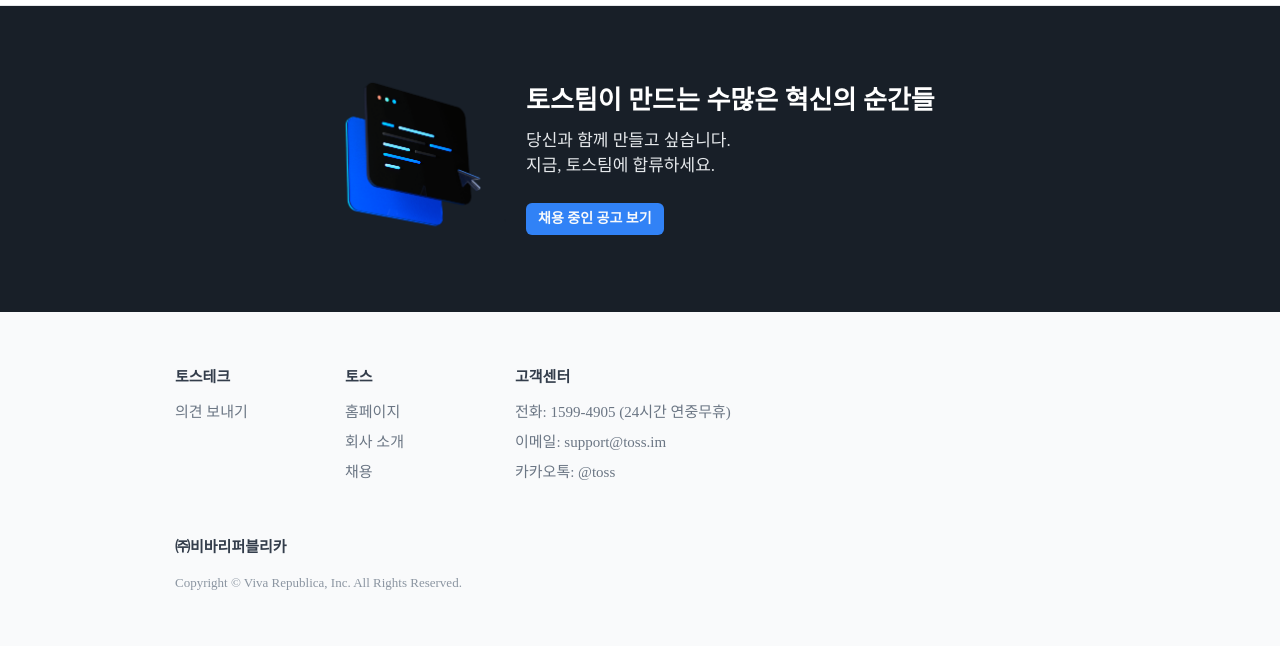
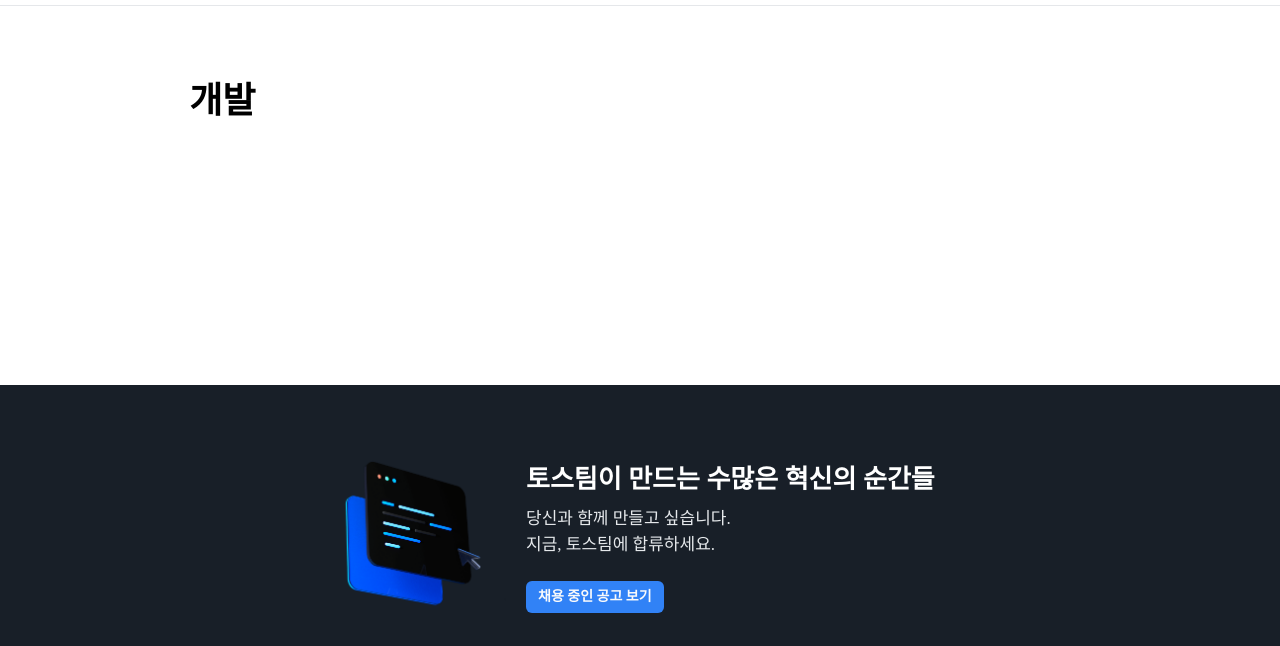
Before and after one commit to f-lab-edu/vanilla-spa-clone, a website built with webpack: page src/index.html in a window 1280 px wide. Shown: the part 55-701 px from the top of the page. Built offline with nearby package versions, Linux system fonts and the light colour scheme; files whose address does not match are found by name.

Commit message:
Feat: ArticleList CSS

```diff
--- a/src/components/ArticleList/ArticleList.js
+++ b/src/components/ArticleList/ArticleList.js
@@ -1,3 +1,5 @@
+import "./style.css";
+
 export default class ArticleList extends HTMLElement {
   constructor() {
     super();
--- /dev/null
+++ b/src/components/ArticleList/style.css
@@ -0,0 +1,34 @@
+.article-list__main {
+  width: 100%;
+  height: 100%;
+  margin: auto;
+  max-width: 980px;
+  margin-bottom: 192px;
+}
+
+.article-list__title {
+  display: inline-block;
+  width: 100%;
+  padding: 20px 0;
+  margin: 52px 0 32px 0;
+  font-size: 36px;
+  font-weight: 700;
+  line-height: 1.3;
+}
+
+.article-list__ul {
+  display: grid;
+  grid-row-gap: 80px;
+  margin: 16px 0px;
+}
+
+@media (max-width: 700px) {
+  .article-list__main {
+    margin-bottom: 64px;
+  }
+
+  .article-list__title {
+    margin: 18px 0;
+    font-size: 28px;
+  }
+}
--- a/src/components/style.css
+++ b/src/components/style.css
@@ -15,3 +15,10 @@
   color: #ffffff;
   background: #1b64da;
 }
+
+.container {
+  width: 92%;
+  max-width: calc(100% - 48px);
+  height: 100%;
+  margin: 0 auto;
+}
--- a/src/index.html
+++ b/src/index.html
@@ -59,9 +59,12 @@
       </li>
     </template>
     <template id="article-list">
-      <main>
-        <h2></h2>
-        <ul></ul>
+      <main class="article-list__main">
+        <div class="container">
+          <h2 class="article-list__title">개발</h2>
+          <ul class="article-list__ul">
+          </ul>
+        </div>
       </main>
     </template>
     <template id="footer">
```
